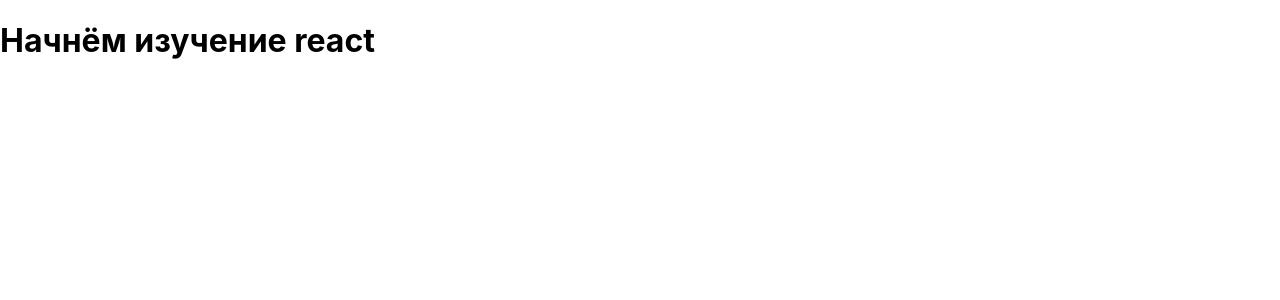
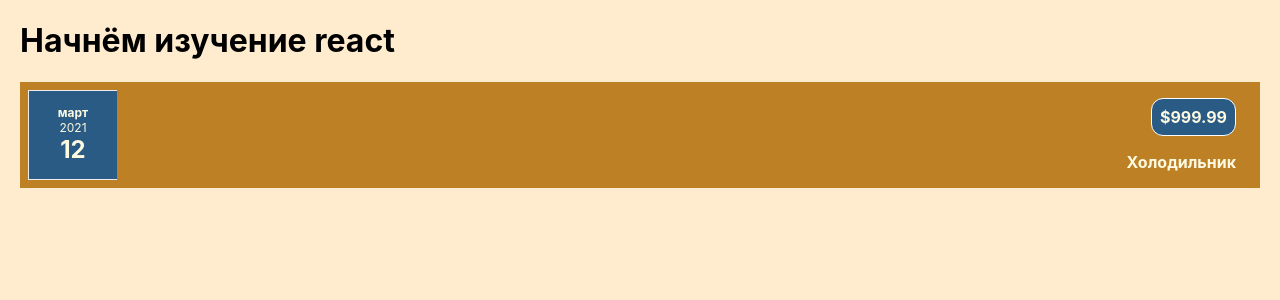
Before and after one commit to lywebdev/react-course-app, a JavaScript app: page / in a window 1280 px wide. Shown: the top 300 px of the page. Built offline with nearby package versions, Linux system fonts and the light colour scheme.

Commit message:
RCA#26: код из урока не написан, создан только Card.js

```diff
--- a/src/App.js
+++ b/src/App.js
@@ -1,7 +1,29 @@
+import CostItem from "./components/CostItem";
+import Costs from "./components/Costs";
+
 function App() {
+    const costs = [
+        {
+            date: new Date(2021, 2, 12),
+            description: 'Холодильник',
+            amount: 999.99,
+        },
+        {
+            date: new Date(2023, 9, 1),
+            description: 'MacBook',
+            amount: 49.99,
+        },
+        {
+            date: new Date(2022, 12, 10),
+            description: 'Джинсы',
+            amount: 45,
+        }
+    ];
+
   return (
     <div className="App">
       <h1>Начнём изучение react</h1>
+        <Costs costs={costs} />
     </div>
   );
 }
--- /dev/null
+++ b/src/components/CostDate.css
@@ -0,0 +1,26 @@
+.cost-date {
+    display: flex;
+    flex-direction: column;
+    width: 5.5rem;
+    height: 5.5rem;
+    border: 1px solid #ececec;
+    background-color: #2a5b84;
+    color: #fefae1;
+    border-right: 12px;
+    align-items: center;
+    justify-content: center;
+}
+
+.cost-date__month {
+    font-size: 0.75rem;
+    font-weight: bold;
+}
+
+.cost-date__year {
+    font-size: 0.75rem;
+}
+
+.cost-date__day {
+    font-size: 1.5rem;
+    font-weight: bold;
+}
--- /dev/null
+++ b/src/components/CostDate.js
@@ -0,0 +1,21 @@
+import './CostDate.css';
+
+function CostDate(props) {
+    const month = props.date.toLocaleString('ru-RU', {
+        month: "long"
+    });
+    const year = props.date.getFullYear();
+    const day = props.date.toLocaleString('ru-RU', {
+        day: "2-digit"
+    });
+
+    return (
+        <div className='cost-date'>
+            <div className='cost-date__month'>{month}</div>
+            <div className='cost-date__year'>{year}</div>
+            <div className='cost-date__day'>{day}</div>
+        </div>
+    );
+}
+
+export default CostDate;
--- /dev/null
+++ b/src/components/CostItem.css
@@ -0,0 +1,48 @@
+.cost-item {
+    display: flex;
+    justify-content: space-between;
+    align-items: center;
+    padding: 0.5rem;
+    margin: 1rem 0;
+    background-color: #bd8025;
+}
+
+.cost-item__description {
+    display: flex;
+    flex-direction: column;
+    gap: 1rem;
+    align-items: flex-end;
+    flex-flow: column-reverse;
+    justify-content: flex-start;
+    flex: 1;
+}
+
+.cost-item h2 {
+    font-size: 1rem;
+    flex: 1;
+    margin: 0 1rem;
+    color: #fefae1;
+}
+
+.cost-item__price {
+    font-size: 1rem;
+    font-weight: bold;
+    color: #fefae1;
+    background-color: #2a5b84;
+    border: 1px solid white;
+    padding: 0.5rem;
+    border-radius: 12px;
+}
+
+@media (max-width: 580px) {
+    .cost-item__description {
+        flex-direction: row;
+        align-items: center;
+        justify-content: flex-start;
+        flex: 1;
+    }
+
+    .cost-item__description h2 {
+        font-size: 1.25rem;
+    }
+}
--- /dev/null
+++ b/src/components/CostItem.js
@@ -0,0 +1,14 @@
+import './CostItem.css';
+import CostDate from "./CostDate";
+
+function CostItem(props) {
+    return (<div className='cost-item'>
+        <CostDate date={props.date}/>
+        <div className='cost-item__description'>
+            <h2>{props.description}</h2>
+            <h2 className='cost-item__price'>${props.amount}</h2>
+        </div>
+    </div>);
+}
+
+export default CostItem;
--- /dev/null
+++ b/src/components/Costs.css
@@ -0,0 +1,9 @@
+.costs {
+    padding: 1rem;
+    background-color: #aac4d1;
+    margin: 2rem auto;
+    width: 70rem;
+    max-width: 95%;
+    border-radius: 10px;
+    box-shadow: 0 1px 7px rgba(0, 0, 0, 0.25);
+}
--- /dev/null
+++ b/src/components/Costs.js
@@ -0,0 +1,16 @@
+import CostItem from "./CostItem";
+import './Costs.css';
+
+function Costs(props) {
+    return (
+        <div>
+            <CostItem
+                date={props.costs[0].date}
+                description={props.costs[0].description}
+                amount={props.costs[0].amount}
+            />
+        </div>
+    );
+}
+
+export default Costs;
--- a/src/index.css
+++ b/src/index.css
@@ -1,13 +1,5 @@
 body {
-  margin: 0;
-  font-family: -apple-system, BlinkMacSystemFont, 'Segoe UI', 'Roboto', 'Oxygen',
-    'Ubuntu', 'Cantarell', 'Fira Sans', 'Droid Sans', 'Helvetica Neue',
-    sans-serif;
-  -webkit-font-smoothing: antialiased;
-  -moz-osx-font-smoothing: grayscale;
+  margin: 20px;
+  background-color: blanchedalmond;
+  font-family: -apple-system, sans-serif;
 }
-
-code {
-  font-family: source-code-pro, Menlo, Monaco, Consolas, 'Courier New',
-    monospace;
-}
```
Also changed, not shown: src/components/Card.js (added).
